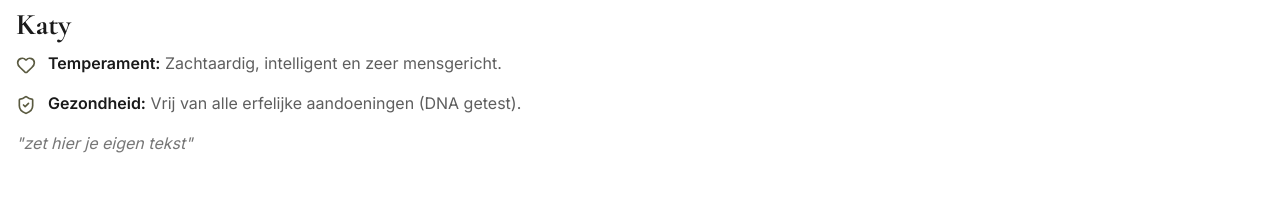
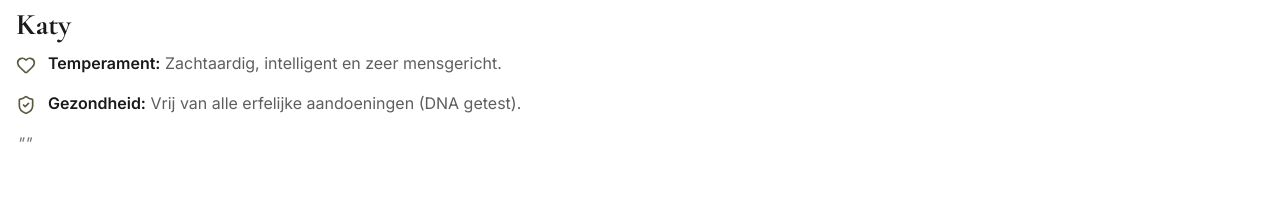
Before and after one commit to mcmooneydogs/mcmooneydogs, a React (Vite) app: page / in a window 1280 px wide. Shown: the part 3800-4021 px from the top of the page. Built offline with nearby package versions, Linux system fonts and the light colour scheme.

Commit message:
feat: clear default description for dog profile in App component

```diff
--- a/src/App.tsx
+++ b/src/App.tsx
@@ -56,7 +56,7 @@ const BREEDING_DOGS: DogProfile[] = [
     temperament: 'Zachtaardig, intelligent en zeer mensgericht.',
     dnaStatus: 'Vrij van alle erfelijke aandoeningen (DNA getest).',
     image: katy,
-    description: 'zet hier je eigen tekst'
+    description: ''
   }
 ];
 
```
